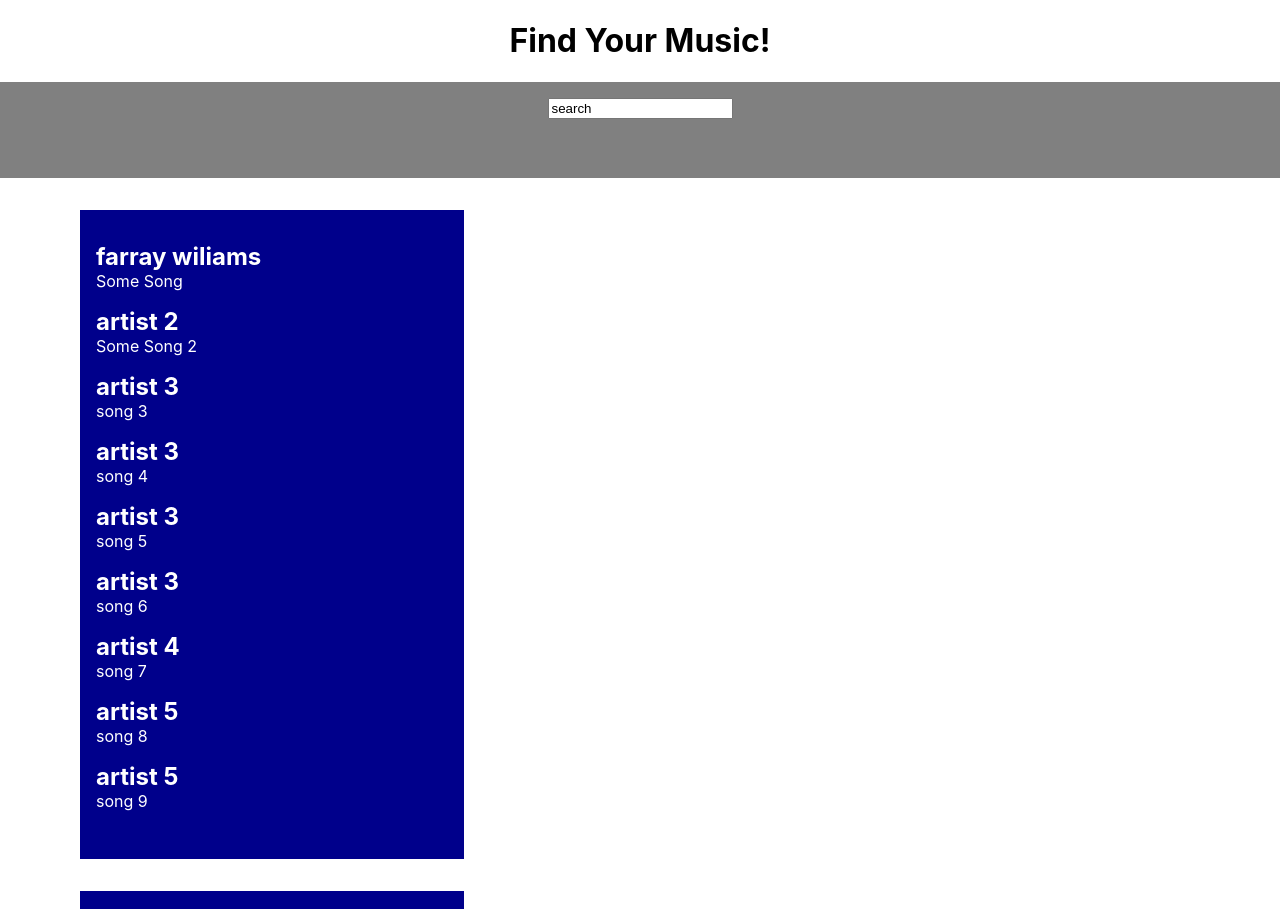
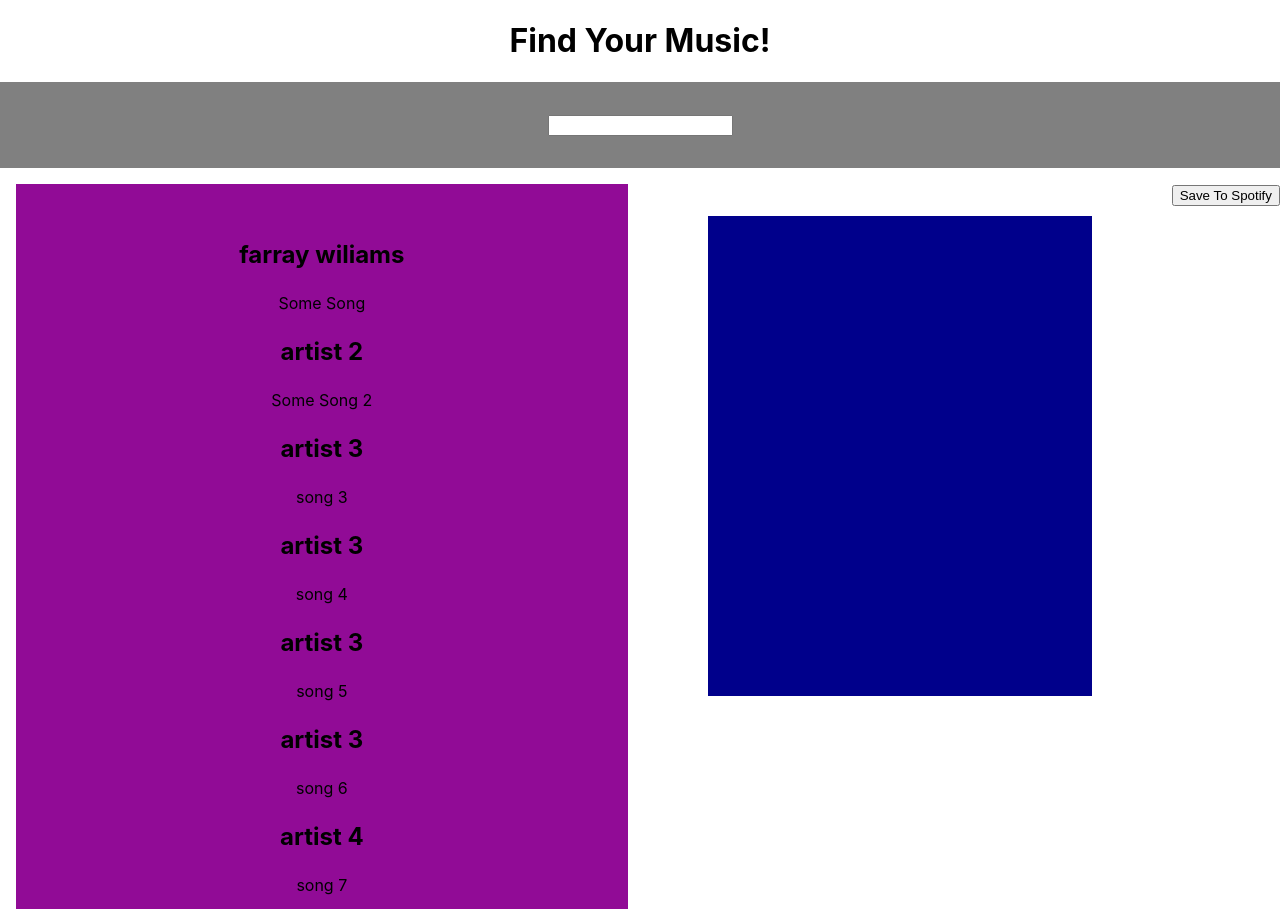
Before and after one commit to Jani-B/jammming, a React (Create React App) app: page / in a window 1280 px wide. Shown: the top 909 px of the page. Built offline with nearby package versions, Linux system fonts and the light colour scheme.

Commit message:
useEffect fix and search fixes

```diff
--- a/src/App.css
+++ b/src/App.css
@@ -1,15 +1,48 @@
 .App {
   text-align: center;
+  display: flex;
+  flex-wrap: wrap;
+
+
+}
+
+.App h1 {
+  flex: 100%;
 }
 
 .SearchBar {
-  background-color: gray;
-  width: 100%;
-  height: 6rem;
+  flex: 100%;
+  padding: 2rem;
 }
+
 
 .SearchBar input {
   margin: 1rem;
+
+}
+
+.inputDiv {
+  margin-bottom: 1rem;
+  padding: 2rem;
+  background-color: gray;
+  flex: 100%;
+}
+
+.artistPar {
+  font-size: 1.5rem;
+  font-weight: bold;
+}
+
+.results {
+  margin-left: 1rem;
+  margin-bottom: 1rem;
+  background-color: rgb(145, 11, 150);
+  padding: 2rem;
+  flex: 30%;
+}
+
+.results li {
+  list-style-type: none;
 }
 
 .SearchResults {
@@ -44,7 +77,7 @@
 
 .TrackList {
   margin: 2rem 5rem;
-  width: 30%;
+  flex: 30%;
   background-color: darkblue;
   text-align: left;
   color: white;
--- a/src/App.js
+++ b/src/App.js
@@ -1,23 +1,24 @@
+import React, { useState } from 'react';
 import './App.css';
-import trackList from './Tracklist';
 import SearchInput from './SearchBar'
 import SearchResults from './SearchResults'
 
+
+
 function App() {
+  const [result, setResult] = useState([]);
+
+
   return (
     <div className="App">
       <h1>Find Your Music!</h1>
-
-      <div className="SearchBar">
-      {SearchInput()}
-      </div>
-
-      <div className="SearchResults">{SearchResults()}</div>
-      <div className="TrackList"><h3>{trackList()}</h3></div>
+        <SearchInput setResults={setResult} />
+        <SearchResults results={result} />
       <div className="Playlist"></div>
       <div className="Track"></div>
+      <div>
       <button className="SaveToSpotify">Save To Spotify</button>
-
+      </div>
     </div>
   );
 }
--- a/src/SearchBar.js
+++ b/src/SearchBar.js
@@ -1,18 +1,45 @@
-import React, { useState } from "react";
+import React, { useState, useEffect } from "react";
+import muSpotify from './SpotifyTest'
 
 
-function SearchInput() {
-    const [userInput, setUserInput] = useState('search');
+function SearchInput({setResults}) {
+    const [userInput, setUserInput] = useState('');
+
+
 
     function handleUserInput(e) {
         setUserInput(e.target.value);
-        document.getElementById('searchValue').innerHTML = userInput;
-    }
+    };
+
+    //Here we check both title and artist from the muSpotify
+    useEffect(() => {
+        if (!userInput){
+            setResults(muSpotify);
+        } else {
+            const results = muSpotify.filter(item => {
+                return (
+                    item
+                    .title
+                    .toLowerCase()
+                    .includes(userInput.toLowerCase()) ||
+                    item
+                    .artist
+                    .toLowerCase()
+                    .includes(userInput.toLowerCase())
+                    )}
+                );
+            setResults(results);
+        }
+}, [userInput, setResults] );
+
 
 
     return (
         <>
+        <div className="inputDiv">
         <input id="search" type="text" onChange={handleUserInput} value={userInput}></input>
+        </div>
+
         </>
     )
 }
--- a/src/SearchResults.js
+++ b/src/SearchResults.js
@@ -1,16 +1,15 @@
-import React, { useState, useEffect } from "react";
-import muckSpotify from './Spotify';
-import trackList from './Tracklist'
-import SearchInput from './SearchBar'
+import React from "react";
 
-const SearchResults = () => {
-    const [searchResults, setSearchResults] = useState(trackList)
-    const [input, setInput] = useState('test');
+
+
+
+const SearchResults = ({results}) => {
 
     return (
         <>
-        <p id="searchValue"></p>
-        <p>{searchResults}</p>
+        <div className="results">
+        <div>{results.map(item => <li className={`artist ${item.id}`} key={`artist ${item.id}`}><p className="artistPar">{item.artist}</p> <p className="titlePar">{item.title}</p></li>)}</div>
+        </div>
         </>
 
     )
--- /dev/null
+++ b/src/SpotifyTest.js
@@ -0,0 +1,55 @@
+const muSpotify =
+    [
+        {
+            id: 1,
+            title: "Some Song",
+            artist: "farray wiliams"
+        },
+        {
+            id: 2,
+            title: "Some Song 2",
+            artist: "artist 2"
+        },
+        {
+            id: 3,
+            title: "song 3",
+            artist: "artist 3"
+        },
+        {
+            id: 4,
+            title: "song 4",
+            artist: "artist 3"
+        },
+        {
+            id: 5,
+            title: "song 5",
+            artist: "artist 3"
+        },
+        {
+            id: 6,
+            title: "song 6",
+            artist: "artist 3"
+        },
+        {
+            id: 7,
+            title: "song 7",
+            artist: "artist 4"
+        },
+        {
+            id: 8,
+            title: "song 8",
+            artist: "artist 5"
+        },
+        {
+            id: 9,
+            title: "song 9",
+            artist: "artist 5"
+        },
+        {
+            id: 10,
+            title: "Kulkuset Kulkuset",
+            artist: "Emil"
+        }
+    ];
+
+export default muSpotify;
--- a/src/Tracklist.js
+++ b/src/Tracklist.js
@@ -1,5 +1,17 @@
 import muckSpotify from './Spotify';
 
+const searchList = () => {
+    const artistArray = [];
+    const titleArray = [];
+
+    for (let i=0; i < muckSpotify.songs.length; i++){
+        artistArray.push(muckSpotify.songs[i].artist);
+        titleArray.push(muckSpotify.songs[i].title);
+    }
+
+    return artistArray;
+
+}
 
 const trackList = () => {
     const SpotifyArtistArray = [];
@@ -30,5 +42,5 @@ const trackList = () => {
        );
 
 }
-
+//export default searchList;
 export default trackList;
```
